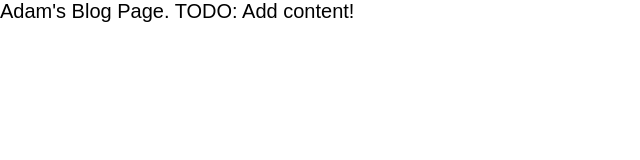
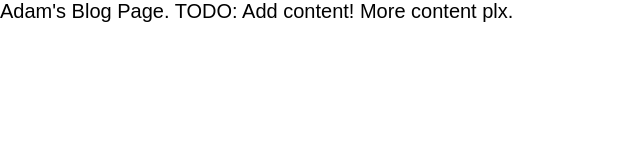
Before and after one commit to adamcarr1976/adamcarr1976.github.io, a plain HTML site: page index.html in a window 1280 px wide. Shown: the whole page, without its empty margins (0-640 px from the left). Drawn offline with Linux system fonts and the light colour scheme.

Commit message:
Added more content

```diff
--- a/index.html
+++ b/index.html
@@ -9,5 +9,7 @@
 	<body>
 		Adam's Blog Page.
 		TODO: Add content!
+
+		More content plx.
 	</body>
 </html>
```
